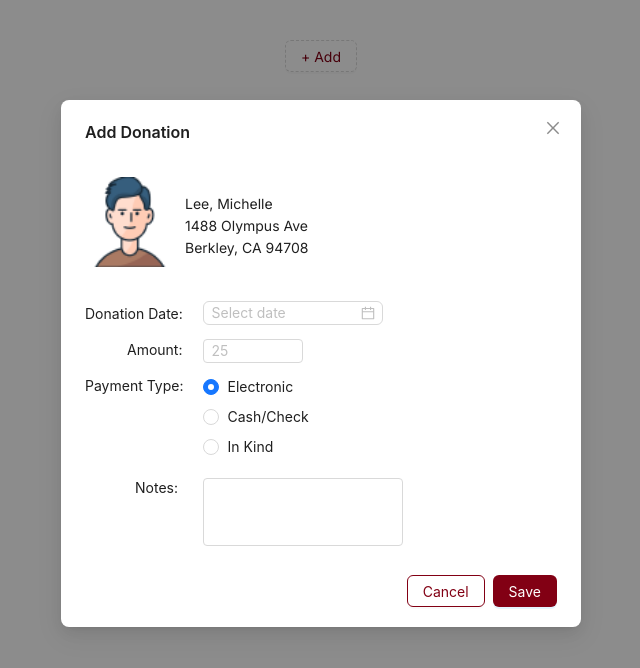
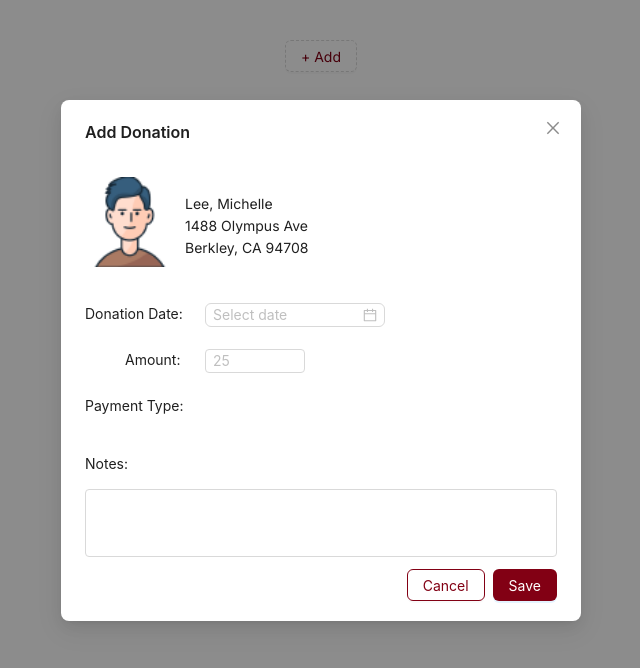
Before and after one commit to alazarzewdu/add-donation-modal, a React (Vite) app: page / in a window 1280 px wide. Both pictures are taken after a click on the button "+ Add". Shown: the top 668 px of the page, without its empty margins (319-959 px from the left). Built offline with nearby package versions, Linux system fonts and the light colour scheme.

Commit message:
updated amount and date input

```diff
--- a/src/App.css
+++ b/src/App.css
@@ -32,50 +32,42 @@ height: 90px;
 }
 
 
-.donation-text {
+.donation {
   margin-top: 30px;
-  font-size: 14px;
 }
 
-.date {
-  margin-top: 28px;
-  position: fixed;
-  margin-left: 20px;
+.d-input {
+  margin-left: 120px;
+  margin-top: -36px;
 }
 
-.amount {
-position: fixed;
-  width: 100px;
-  margin-top: 66px;
-  margin-left: 20px;
+.a-txt {
+  margin-left: 40px;
 }
 
-.amount-txt {
-  margin-left: 42px;
+.a-input {
+  margin-left: 120px;
+  margin-top: -36px;
 }
 
-.radio {
-  position: fixed;
-  margin-top: 103px;
-  margin-left: 20px;
-}
-
-.notes-txt {
-margin-top: 80px;
-}
-
-.notes-field {
-  position: fixed;
-  margin-top: 205px;
-  margin-left: 20px;
-  width: 200px;
+.a-i {
+  width: 100px;
 }
 
 
-.notes-txt {
-  margin-left: 50px;
-  padding-bottom: 50px;
-}
+
+
+
+
+
+
+
+
+
+
+
+
+
 
 .custom-ok-button {
   background-color: #820014;
--- a/src/App.tsx
+++ b/src/App.tsx
@@ -61,26 +61,42 @@ const onChange: DatePickerProps['onChange'] = (date, dateString) =>
 
         <Space direction="vertical">
 
-        <div className='donation-text'>
+      <div className="donation">
+        <div className="d-txt">
           <p>Donation Date:</p>
-          <p className='amount-txt'>Amount:</p>
+        </div>
+          <div className="d-input">
+          <DatePicker size='small' className='date' onChange={onChange}/>
+          </div>
+      </div>
+
+      <div className="amount">
+        <div className="a-txt">
+          <p>Amount:</p>
+        </div>
+        <div className="a-input">
+          <Input placeholder='25' size='small'className='a-i'/>
+        </div>
+
+      </div>
+
           <p>Payment Type:</p>
-          <p className='notes-txt'>Notes:</p>
-        </div>
+          <p >Notes:</p>
+
         </Space>
 
 
-        <DatePicker size='small' className='date' onChange={onChange}/>
 
-       <Input placeholder='25' size='small'className='amount'/>
 
-       <Radio.Group onChange={onChanger} value={value} className='radio'>
+
+
+       {/* <Radio.Group onChange={onChanger} value={value} className='radio'>
       <Space direction="vertical">
         <Radio value={1}>Electronic</Radio>
         <Radio value={2}>Cash/Check</Radio>
         <Radio value={3}>In Kind</Radio>
       </Space>
-    </Radio.Group>
+    </Radio.Group> */}
 
 
       <TextArea rows={3} size='small' className='notes-field'
```
